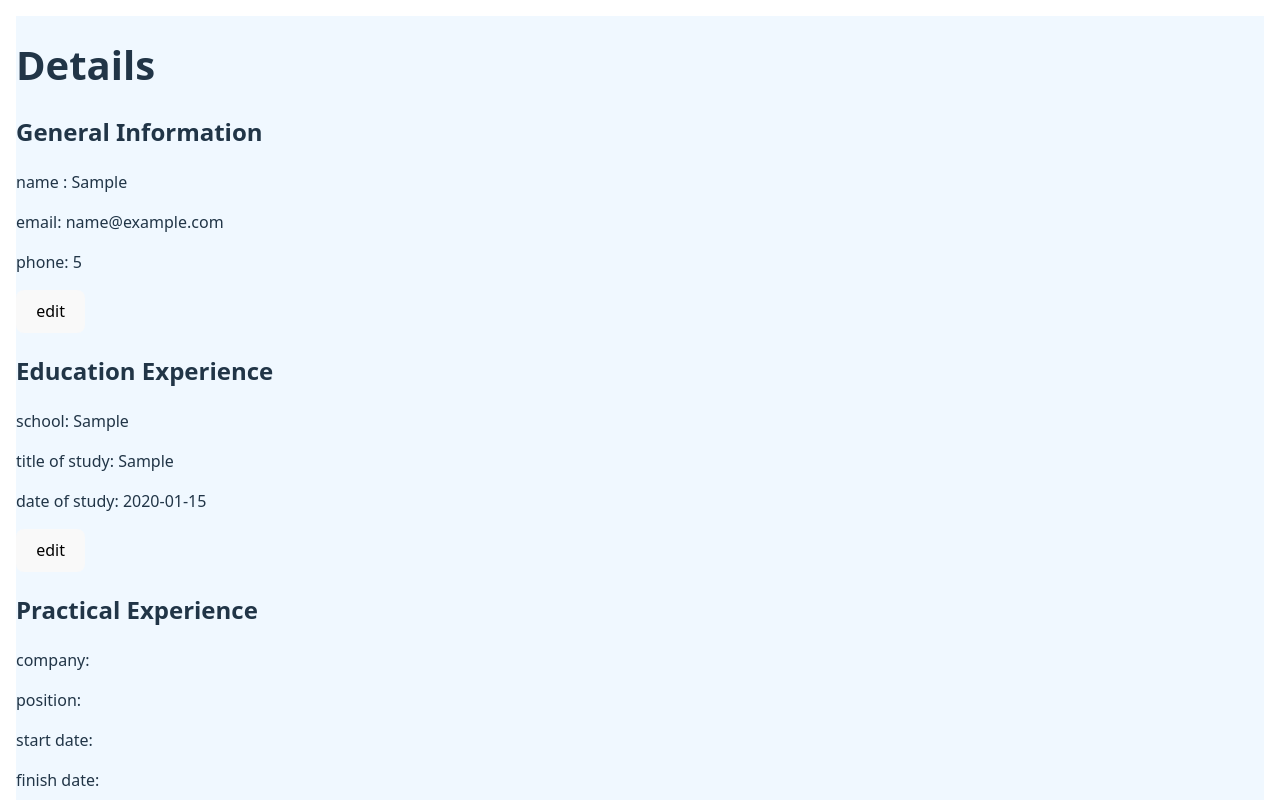
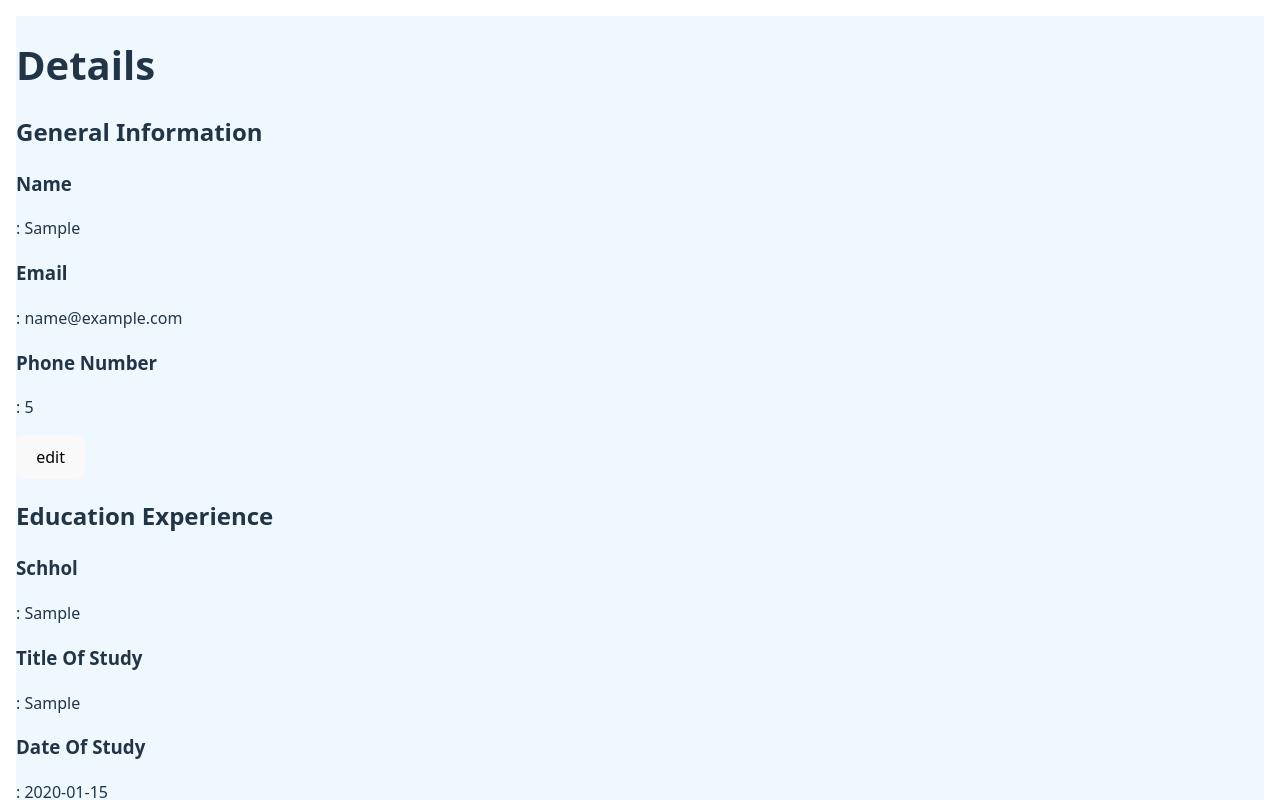
Before and after one commit to TitusBokosi/CV-Application, a React (Vite) app: page / in a window 1280 px wide. Both pictures are taken after typing "Sample", "name@example.com", "5", "Sample", "Sample", "2020-01-15" into the empty fields and a click on the button "submit form". Shown: the top 800 px of the page. Built offline with nearby package versions, Linux system fonts and the light colour scheme.

Commit message:
h3 for details headings

```diff
--- a/src/components/cv.jsx
+++ b/src/components/cv.jsx
@@ -42,9 +42,15 @@ export default function Details({ data, onChange }) {
         <div>
           <h2>General Information</h2>
           <div>
-            <p>name : {data.name}</p>
-            <p>email: {data.email}</p>
-            <p>phone: {data.phoneNumber}</p>
+            <p>
+              <h3>Name</h3> : {data.name}
+            </p>
+            <p>
+              <h3>Email</h3>: {data.email}
+            </p>
+            <p>
+              <h3>Phone Number</h3>: {data.phoneNumber}
+            </p>
           </div>
           <button id="general-information-edit" onClick={handleIsEditing}>
             edit
@@ -53,9 +59,15 @@ export default function Details({ data, onChange }) {
         <div>
           <h2>Education Experience</h2>
           <div>
-            <p>school: {data.school}</p>
-            <p>title of study: {data.titleOfStudy}</p>
-            <p>date of study: {data.dateOfStudy}</p>
+            <p>
+              <h3>Schhol</h3>: {data.school}
+            </p>
+            <p>
+              <h3>Title Of Study</h3>: {data.titleOfStudy}
+            </p>
+            <p>
+              <h3>Date Of Study</h3>: {data.dateOfStudy}
+            </p>
           </div>
           <button id="education-experience-edit" onClick={handleIsEditing}>
             edit
@@ -64,10 +76,19 @@ export default function Details({ data, onChange }) {
         <div>
           <h2>Practical Experience</h2>
           <div>
-            <p>company: {data.company}</p>
-            <p>position: {data.position}</p>
-            <p>start date: {data.startDate}</p>
-            <p>finish date: {data.finishDate}</p>
+            <p>
+              <h3>Company Nmae</h3>: {data.company}
+            </p>
+            <p>
+              <h3>Position</h3>: {data.position}
+            </p>
+            <p>
+              {" "}
+              <h3>Start Date</h3>: {data.startDate}
+            </p>
+            <p>
+              <h3>Finish Date</h3>: {data.finishDate}
+            </p>
           </div>
           <button id="practical-experience-edit" onClick={handleIsEditing}>
             edit
```
